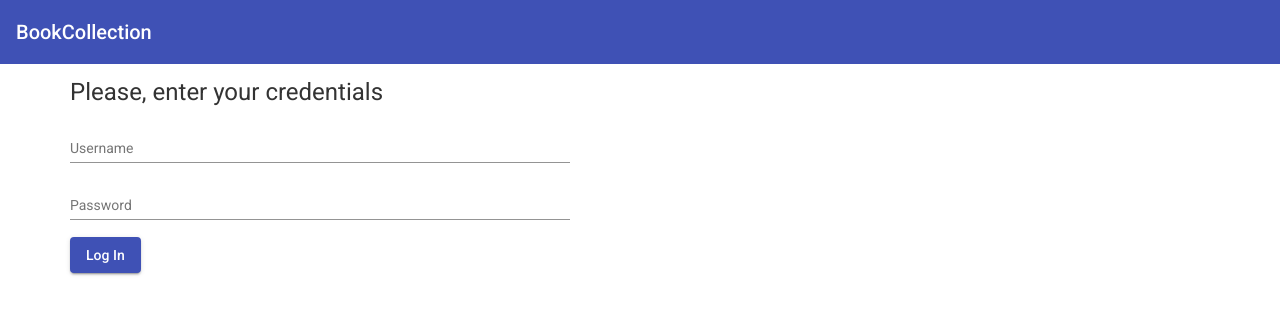
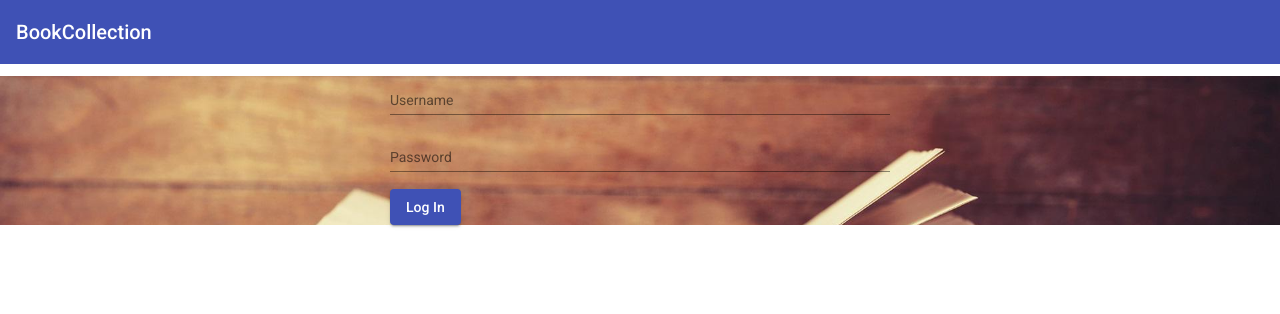
Before and after one commit to nicolasduarte93/BookDepositoryV1.2, an Angular app in the folder frontend/: page /books in a window 1280 px wide. Shown: the top 314 px of the page. Built offline with nearby package versions, Linux system fonts and the light colour scheme.

Commit message:
new change

```diff
--- a/frontend/src/app/app.component.css
+++ b/frontend/src/app/app.component.css
@@ -1,9 +1,23 @@
-.example-form {
-    min-width: 150px;
-    max-width: 500px;
-    width: 100%;
-  }
+/*.container{
+    /*background-image: url(../../../images/books-2.jpg);
+    background-image: url(../images/books-2.jpg);
 
-  .example-full-width {
-    width: 100%;
-  }
+    height: 100%;
+
+    background-position: center;
+    background-repeat: no-repeat;
+    background-size: cover;
+}*/
+
+.bg {
+    /* The image used */
+    background-image: url(../images/books-2.jpg);
+
+    /* Full height */
+    height: 1;
+
+    /* Center and scale the image nicely */
+    background-position: center;
+    background-repeat: no-repeat;
+    background-size: cover;
+}
--- a/frontend/src/app/app.component.html
+++ b/frontend/src/app/app.component.html
@@ -1,38 +1,19 @@
-<!--<!DOCTYPE html>
+<!DOCTYPE html>
 <html lang="en">
 <head>
   <meta charset="UTF-8">
   <meta name="viewport" content="width=device-width, initial-scale=1.0">
-  <title>Document</title>
+  <title><BookDepositorV1.2</title>
 </head>
 <body>
-  <app-books></app-books>
+  <p>
+    <mat-toolbar color="primary">
+      <span>BookCollection</span>
+    </mat-toolbar>
+  </p>
+  <div class="bg">
+    <app-books></app-books>
+  </div>
+
 </body>
-</html>-->
-
-
-<p>
-  <mat-toolbar color="primary">
-    <span>BookCollection</span>
-  </mat-toolbar>
-</p>
-
-<div class="container">
-  <h1>Please, enter your credentials</h1>
-
-
-  <form class="example-form">
-    <mat-form-field class="example-full-width">
-      <mat-label>Username</mat-label>
-      <input matInput>
-    </mat-form-field>
-
-    <mat-form-field class="example-full-width">
-      <mat-label>Password</mat-label>
-      <input matInput>
-    </mat-form-field>
-
-    <button mat-raised-button color="primary">Log In</button>
-  </form>
-
-</div>
+</html>
--- a/frontend/src/app/components/books/books.component.css
+++ b/frontend/src/app/components/books/books.component.css
@@ -0,0 +1,13 @@
+.example-form {
+    min-width: 150px;
+    max-width: 500px;
+    width: 100%;
+  }
+
+  .example-full-width {
+    width: 100%;
+  }
+
+ .container{
+    display: flex; justify-content:center; align-items:center;
+}
--- a/frontend/src/app/components/books/books.component.html
+++ b/frontend/src/app/components/books/books.component.html
@@ -1,68 +1,17 @@
-<button type="button" class="btn btn-primary">Primary</button>
-<button type="button" class="btn btn-secondary">Secondary</button>
-<button type="button" class="btn btn-success">Success</button>
-<button type="button" class="btn btn-danger">Danger</button>
-<button type="button" class="btn btn-warning">Warning</button>
-<button type="button" class="btn btn-info">Info</button>
-<button type="button" class="btn btn-light">Light</button>
-<button type="button" class="btn btn-dark">Dark</button>
+<div class="container">
 
-<button type="button" class="btn btn-link">Link</button>
+  <form class="example-form">
+    <mat-form-field class="example-full-width">
+      <mat-label>Username</mat-label>
+      <input matInput>
+    </mat-form-field>
 
-<nav class="navbar navbar-expand-lg navbar-light bg-light">
-    <div class="container-fluid">
-      <a class="navbar-brand" href="#">Navbar</a>
-      <button class="navbar-toggler" type="button" data-bs-toggle="collapse" data-bs-target="#navbarSupportedContent" aria-controls="navbarSupportedContent" aria-expanded="false" aria-label="Toggle navigation">
-        <span class="navbar-toggler-icon"></span>
-      </button>
-      <div class="collapse navbar-collapse" id="navbarSupportedContent">
-        <ul class="navbar-nav me-auto mb-2 mb-lg-0">
-          <li class="nav-item">
-            <a class="nav-link active" aria-current="page" href="#">Home</a>
-          </li>
-          <li class="nav-item">
-            <a class="nav-link" href="#">Link</a>
-          </li>
-          <li class="nav-item dropdown">
-            <a class="nav-link dropdown-toggle" href="#" id="navbarDropdown" role="button" data-bs-toggle="dropdown" aria-expanded="false">
-              Dropdown
-            </a>
-            <ul class="dropdown-menu" aria-labelledby="navbarDropdown">
-              <li><a class="dropdown-item" href="#">Action</a></li>
-              <li><a class="dropdown-item" href="#">Another action</a></li>
-              <li><hr class="dropdown-divider"></li>
-              <li><a class="dropdown-item" href="#">Something else here</a></li>
-            </ul>
-          </li>
-          <li class="nav-item">
-            <a class="nav-link disabled" href="#" tabindex="-1" aria-disabled="true">Disabled</a>
-          </li>
-        </ul>
-        <form class="d-flex">
-          <input class="form-control me-2" type="search" placeholder="Search" aria-label="Search">
-          <button class="btn btn-outline-success" type="submit">Search</button>
-        </form>
-      </div>
-    </div>
-  </nav>
-<!--<div class="container">
-    <div class="row">
-        <div class="col s5">
-            <div class="card">
-                <div class="card-content">
-                    <form #bookForm="ngForm" (ngSubmit)="addBook(bookForm)">
-                        <div class="row">
-                            <div class="input-field col s12">
-                                <input type="text" name="title"  placeholder="Enter Title">
-                                <button mat-button color="primary">Enter</button>
-                            </div>
-                        </div>
-                    </form>
-                </div>
-            </div>
-        </div>
-        <div class="col s7">
+    <mat-form-field class="example-full-width">
+      <mat-label>Password</mat-label>
+      <input matInput>
+    </mat-form-field>
 
-        </div>
-    </div>
-</div>-->
+    <button mat-raised-button color="primary">Log In</button>
+  </form>
+
+</div>
```
